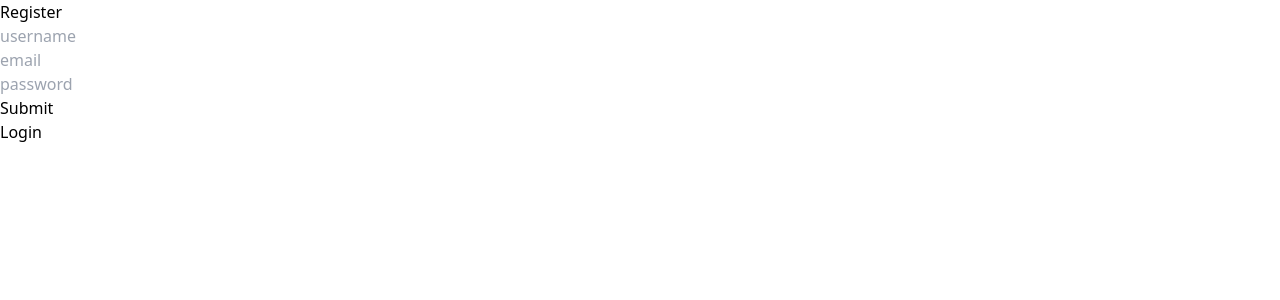
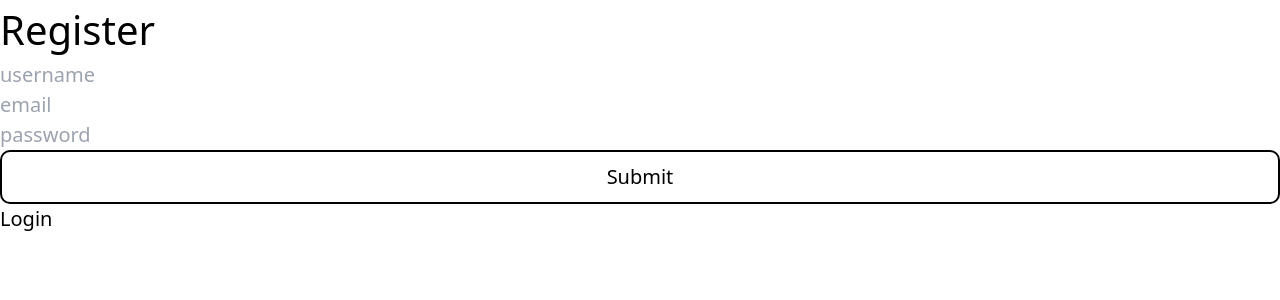
Before and after one commit to lesleyzhao/Good_Old_Map, a React (Vite) app in the folder front-end/GoodOldMap/: page /register in a window 1280 px wide. Shown: the top 300 px of the page. Built offline with nearby package versions, Linux system fonts and the light colour scheme.

Commit message:
tailwind init

```diff
--- a/front-end/GoodOldMap/src/components/form/formBtn.css
+++ b/front-end/GoodOldMap/src/components/form/formBtn.css
@@ -0,0 +1,3 @@
+#test {
+  background-color: blue;
+}
--- a/front-end/GoodOldMap/src/components/form/formBtn.jsx
+++ b/front-end/GoodOldMap/src/components/form/formBtn.jsx
@@ -1,8 +1,10 @@
+import "./formBtn.css"
 const FormBtn = (props) => {
   //attribute: value, handleClick
   return (
     <div>
-      <input type="submit" value={props?.value ?? "Submit"} onClick={props?.handleClick}/>
+      <input className="border-solid border-2 border-black rounded-lg py-2 w-full"
+      type="submit" value={props?.value ?? "Submit"} onClick={props?.handleClick}/>
     </div>
   )
 }
--- a/front-end/GoodOldMap/src/components/form/formInput.jsx
+++ b/front-end/GoodOldMap/src/components/form/formInput.jsx
@@ -1,8 +1,11 @@
+import "./formInput.css"
+import tailwindConfig from "../../../tailwind.config"
 const FormInput = (props) => {
   // attributes: id, placeholder
   return (
     <div>
-      <input type="text" id={props?.id} placeholder={props?.placeholder}/>
+      <input className="w-full"
+      type="text" id={props?.id} placeholder={props?.placeholder}/>
     </div>
   )
 }
--- a/front-end/GoodOldMap/src/index.css
+++ b/front-end/GoodOldMap/src/index.css
@@ -2,6 +2,25 @@
 @tailwind components;
 @tailwind utilities;
 
+@layer base {
+  * {
+    font-size: 20px;
+  }
+  h1 {
+    font-size: 40px;
+  }
+  h2 {
+    font-size: 30px;
+  }
+}
+
+@layer components {
+
+}
+
+@layer utilities {
+
+}
 /* :root {
   font-family: Inter, system-ui, Avenir, Helvetica, Arial, sans-serif;
   line-height: 1.5;
--- a/front-end/GoodOldMap/tailwind.config.js
+++ b/front-end/GoodOldMap/tailwind.config.js
@@ -8,10 +8,12 @@ export default {
 
   theme: {
     extend: {
-      "beige-1":"#F8F0E5",
-      "beige-2":"#EADBC8",
-      "beige-3":"#DAC0A3",
-      "navy-blue":"#0F2C59",
+      colors: {
+        "beige1":"#F8F0E5",
+        "beige2":"#EADBC8",
+        "beige3":"#DAC0A3",
+        "navyBlue":"#0F2C59",
+      },
     },
   },
   plugins: [],
```
